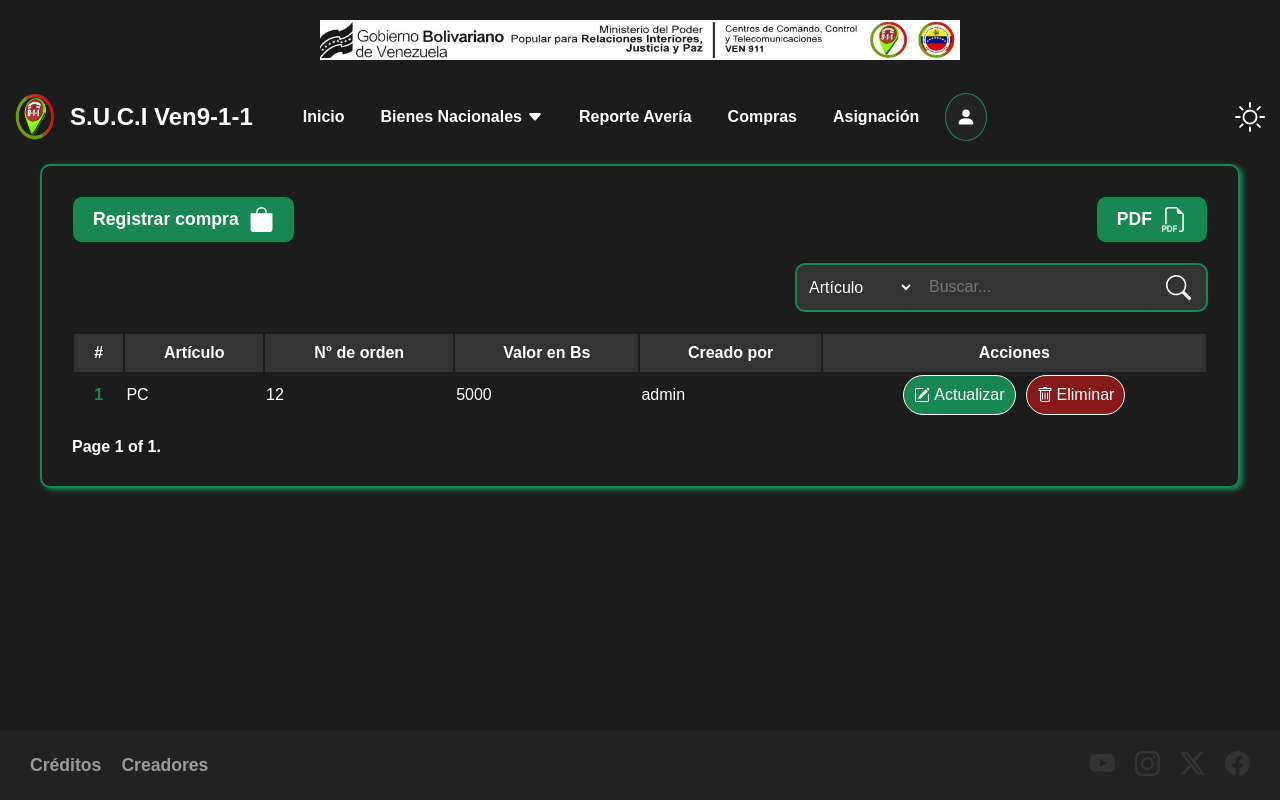
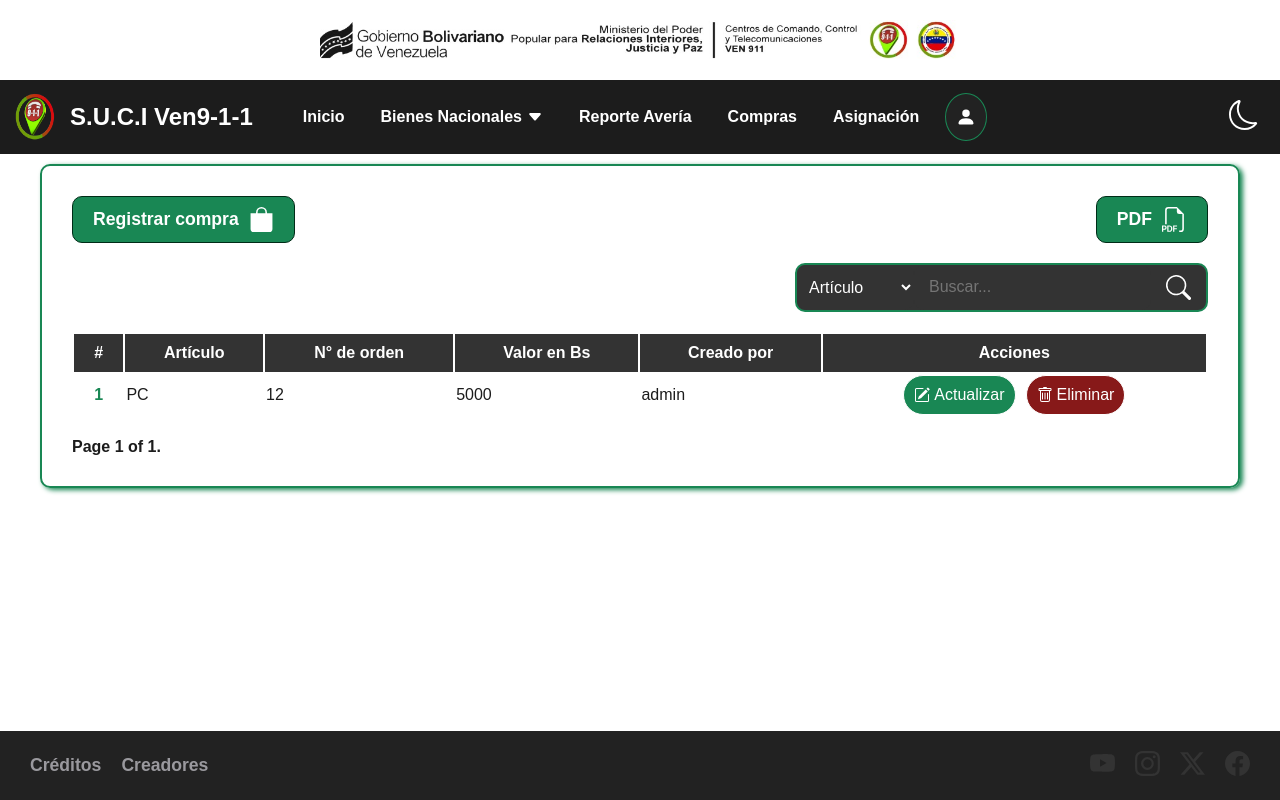
Before and after one commit to esnerf12/django-admin, a Django app: page /bienes/compra in a window 1280 px wide. Run offline with Django 5.2, Linux system fonts and the light colour scheme; data comes from the database, SQL or seed files in the repository; both versions use the stored data as it was after the commit.

Commit message:
fix styling, switch theme functionality

```diff
--- a/administracion/static/css/main.css
+++ b/administracion/static/css/main.css
@@ -1,7 +1,42 @@
+:root {
+    --grid-unit: 1rem;
+    --border-radius-base: 0.5rem;
+}
+
+[data-theme="light"] {
+    --color-bg: #ffffff;
+    --color-fg: #1c1c1c;
+}
+
+  [data-theme="dark"] {
+    --color-bg: #1c1c1c;
+    --color-fg: #ffffff;
+}
+
 body {
-    background: #1c1c1c;;
+    background-color: var(--color-bg);
+    color: var(--color-fg);
+    margin: 0;
     font-family: sans-serif;
-    margin: 0;
+}
+
+@media print {
+    body {
+        color: #1c1c1c;
+    }
+
+    .content-table thead tr th {
+        color: #1c1c1c;
+    }
+
+    .noPrint{
+      display: none !important;
+    }
+    h1 {
+        display: block !important;
+        padding: 0;
+        margin: 0;
+    }
 }
 
 /* Cintillo */
@@ -124,8 +159,14 @@
         align-items: center;
         padding: 5px;
 
+        button {
+            background: #1c1c1c;
+            border: none;
+        }
+
         svg {
             cursor: pointer;
+            color: white;
         }
     }
 
@@ -139,6 +180,7 @@
     gap: 20px;
     border: 2px solid #198754;
     margin: 10px 40px;
+    margin-bottom: 80px;
     padding: 30px;
     border-radius: 10px;
     box-shadow: 3px 2px 5px #198754;
@@ -169,6 +211,7 @@
         text-decoration: none;
         justify-content: center;
         align-items: center;
+        cursor: pointer;
     }
 
     .content-buttons a:last-child {
@@ -225,10 +268,6 @@
         color: #198754;
     }
 
-    .content-table tbody tr td {
-        color: white;
-    }
-
     .content-table tbody tr td div {
         display: flex;
         justify-content: center;
@@ -268,7 +307,6 @@
     .pagination {
         font-size: 1rem;
         font-weight: 700;
-        color: white;
     }
 }
 
@@ -293,7 +331,6 @@
     div form h1 {
         border-bottom: 3px solid #198754;
         margin: 0;
-        color: white;
     }
 
     div form .form-control {
@@ -311,7 +348,6 @@
     div form .form-control label {
         display: block;
         font-size: 1.2rem;
-        color: white;
     }
 
     div form .form-control input {
--- a/administracion/templates/base.html
+++ b/administracion/templates/base.html
@@ -1,6 +1,6 @@
 {% load static %}
 <!DOCTYPE html>
-<html lang="es">
+<html lang="es" data-theme="light">
   <head>
     <meta charset="UTF-8" />
     <meta name="viewport" content="width=device-width, initial-scale=1.0" />
@@ -11,7 +11,7 @@
     <div class="cintillo">
       <img src="{% static 'img/cintillo.jpeg' %}" alt="cintillo">
     </div>
-    <nav>
+    <nav class="noPrint">
       <div class="grid-container">
         <div>
           <a class="navbar-brand" href="#">
@@ -57,9 +57,9 @@
           </ul>
         </div>
         <div>
-          <svg xmlns="http://www.w3.org/2000/svg" width="30" height="30" fill="currentColor" class="bi bi-brightness-high" viewBox="0 0 16 16">
-            <path d="M8 11a3 3 0 1 1 0-6 3 3 0 0 1 0 6m0 1a4 4 0 1 0 0-8 4 4 0 0 0 0 8M8 0a.5.5 0 0 1 .5.5v2a.5.5 0 0 1-1 0v-2A.5.5 0 0 1 8 0m0 13a.5.5 0 0 1 .5.5v2a.5.5 0 0 1-1 0v-2A.5.5 0 0 1 8 13m8-5a.5.5 0 0 1-.5.5h-2a.5.5 0 0 1 0-1h2a.5.5 0 0 1 .5.5M3 8a.5.5 0 0 1-.5.5h-2a.5.5 0 0 1 0-1h2A.5.5 0 0 1 3 8m10.657-5.657a.5.5 0 0 1 0 .707l-1.414 1.415a.5.5 0 1 1-.707-.708l1.414-1.414a.5.5 0 0 1 .707 0m-9.193 9.193a.5.5 0 0 1 0 .707L3.05 13.657a.5.5 0 0 1-.707-.707l1.414-1.414a.5.5 0 0 1 .707 0m9.193 2.121a.5.5 0 0 1-.707 0l-1.414-1.414a.5.5 0 0 1 .707-.707l1.414 1.414a.5.5 0 0 1 0 .707M4.464 4.465a.5.5 0 0 1-.707 0L2.343 3.05a.5.5 0 1 1 .707-.707l1.414 1.414a.5.5 0 0 1 0 .708"/>
-          </svg>
+          <button data-theme-toggle aria-label="Change to light theme">
+
+          </button>
         </div>
       </div>
     </nav>
@@ -109,5 +109,83 @@
         }
       })
     </script>
+
+    <script>
+      /**
+      * Utility function to calculate the current theme setting.
+      * Look for a local storage value.
+      * Fall back to system setting.
+      * Fall back to light mode.
+      */
+      function calculateSettingAsThemeString({ localStorageTheme, systemSettingDark }) {
+        if (localStorageTheme !== null) {
+          return localStorageTheme;
+        }
+
+        if (systemSettingDark.matches) {
+          return "dark";
+        }
+
+        return "light";
+      }
+
+      /**
+      * Utility function to update the button text and aria-label.
+      */
+      function updateButton({ buttonEl, isDark }) {
+        const newCta = isDark ? `<svg xmlns="http://www.w3.org/2000/svg" width="30" height="30" fill="currentColor" class="bi bi-brightness-high" viewBox="0 0 16 16">
+              <path d="M8 11a3 3 0 1 1 0-6 3 3 0 0 1 0 6m0 1a4 4 0 1 0 0-8 4 4 0 0 0 0 8M8 0a.5.5 0 0 1 .5.5v2a.5.5 0 0 1-1 0v-2A.5.5 0 0 1 8 0m0 13a.5.5 0 0 1 .5.5v2a.5.5 0 0 1-1 0v-2A.5.5 0 0 1 8 13m8-5a.5.5 0 0 1-.5.5h-2a.5.5 0 0 1 0-1h2a.5.5 0 0 1 .5.5M3 8a.5.5 0 0 1-.5.5h-2a.5.5 0 0 1 0-1h2A.5.5 0 0 1 3 8m10.657-5.657a.5.5 0 0 1 0 .707l-1.414 1.415a.5.5 0 1 1-.707-.708l1.414-1.414a.5.5 0 0 1 .707 0m-9.193 9.193a.5.5 0 0 1 0 .707L3.05 13.657a.5.5 0 0 1-.707-.707l1.414-1.414a.5.5 0 0 1 .707 0m9.193 2.121a.5.5 0 0 1-.707 0l-1.414-1.414a.5.5 0 0 1 .707-.707l1.414 1.414a.5.5 0 0 1 0 .707M4.464 4.465a.5.5 0 0 1-.707 0L2.343 3.05a.5.5 0 1 1 .707-.707l1.414 1.414a.5.5 0 0 1 0 .708"/>
+            </svg>` : `<svg xmlns="http://www.w3.org/2000/svg" width="30" height="30" fill="currentColor" class="bi bi-moon" viewBox="0 0 16 16">
+              <path d="M6 .278a.77.77 0 0 1 .08.858 7.2 7.2 0 0 0-.878 3.46c0 4.021 3.278 7.277 7.318 7.277q.792-.001 1.533-.16a.79.79 0 0 1 .81.316.73.73 0 0 1-.031.893A8.35 8.35 0 0 1 8.344 16C3.734 16 0 12.286 0 7.71 0 4.266 2.114 1.312 5.124.06A.75.75 0 0 1 6 .278M4.858 1.311A7.27 7.27 0 0 0 1.025 7.71c0 4.02 3.279 7.276 7.319 7.276a7.32 7.32 0 0 0 5.205-2.162q-.506.063-1.029.063c-4.61 0-8.343-3.714-8.343-8.29 0-1.167.242-2.278.681-3.286"/>
+            </svg>`;
+        // use an aria-label if you are omitting text on the button
+        // and using a sun/moon icon, for example
+        buttonEl.setAttribute("aria-label", newCta);
+        buttonEl.innerHTML = newCta;
+      }
+
+      /**
+      * Utility function to update the theme setting on the html tag
+      */
+      function updateThemeOnHtmlEl({ theme }) {
+        document.querySelector("html").setAttribute("data-theme", theme);
+      }
+
+
+      /**
+      * On page load:
+      */
+
+      /**
+      * 1. Grab what we need from the DOM and system settings on page load
+      */
+      const button = document.querySelector("[data-theme-toggle]");
+      const localStorageTheme = localStorage.getItem("theme");
+      const systemSettingDark = window.matchMedia("(prefers-color-scheme: dark)");
+
+      /**
+      * 2. Work out the current site settings
+      */
+      let currentThemeSetting = calculateSettingAsThemeString({ localStorageTheme, systemSettingDark });
+
+      /**
+      * 3. Update the theme setting and button text accoridng to current settings
+      */
+      updateButton({ buttonEl: button, isDark: currentThemeSetting === "dark" });
+      updateThemeOnHtmlEl({ theme: currentThemeSetting });
+
+      /**
+      * 4. Add an event listener to toggle the theme
+      */
+      button.addEventListener("click", (event) => {
+        const newTheme = currentThemeSetting === "dark" ? "light" : "dark";
+
+        localStorage.setItem("theme", newTheme);
+        updateButton({ buttonEl: button, isDark: newTheme === "dark" });
+        updateThemeOnHtmlEl({ theme: newTheme });
+
+        currentThemeSetting = newTheme;
+      });
+    </script>
   </body>
 </html>
--- a/administracion/templates/compra/compra.html
+++ b/administracion/templates/compra/compra.html
@@ -2,9 +2,9 @@
 
 {% block content %}
     <main class="content">
-        <h1 hidden>Compra</h1>
+        <h1 hidden>Compras</h1>
 
-        <div class="content-buttons">
+        <div class="noPrint content-buttons">
             <div>
                 <a href="{% url 'create_compra' %}">
                     <span>Registrar compra</span>
@@ -14,7 +14,7 @@
                 </a>
             </div>
             <div>
-                <a>
+                <a onclick="window.print()">
                     <span>PDF</span>
                     <svg xmlns="http://www.w3.org/2000/svg" width="25" height="25" fill="currentColor" class="bi bi-filetype-pdf" viewBox="0 0 16 16">
                         <path fill-rule="evenodd" d="M14 4.5V14a2 2 0 0 1-2 2h-1v-1h1a1 1 0 0 0 1-1V4.5h-2A1.5 1.5 0 0 1 9.5 3V1H4a1 1 0 0 0-1 1v9H2V2a2 2 0 0 1 2-2h5.5zM1.6 11.85H0v3.999h.791v-1.342h.803q.43 0 .732-.173.305-.175.463-.474a1.4 1.4 0 0 0 .161-.677q0-.375-.158-.677a1.2 1.2 0 0 0-.46-.477q-.3-.18-.732-.179m.545 1.333a.8.8 0 0 1-.085.38.57.57 0 0 1-.238.241.8.8 0 0 1-.375.082H.788V12.48h.66q.327 0 .512.181.185.183.185.522m1.217-1.333v3.999h1.46q.602 0 .998-.237a1.45 1.45 0 0 0 .595-.689q.196-.45.196-1.084 0-.63-.196-1.075a1.43 1.43 0 0 0-.589-.68q-.396-.234-1.005-.234zm.791.645h.563q.371 0 .609.152a.9.9 0 0 1 .354.454q.118.302.118.753a2.3 2.3 0 0 1-.068.592 1.1 1.1 0 0 1-.196.422.8.8 0 0 1-.334.252 1.3 1.3 0 0 1-.483.082h-.563zm3.743 1.763v1.591h-.79V11.85h2.548v.653H7.896v1.117h1.606v.638z"/>
@@ -23,7 +23,7 @@
             </div>
         </div>
 
-        <div class="content-search">
+        <div class="noPrint content-search">
             <form action="{% url 'search_compra' %}" method="GET">
                 {% csrf_token %}
                 <select name="option" id="option">
@@ -48,7 +48,7 @@
                     <th scope="col">N° de orden</th>
                     <th scope="col">Valor en Bs</th>
                     <th scope="col">Creado por</th>
-                    <th scope="col">Acciones</th>
+                    <th class="noPrint" scope="col">Acciones</th>
                 </tr>
             </thead>
             <tbody>
@@ -59,7 +59,7 @@
                     <td>{{ com.n_orden }}</td>
                     <td>{{ com.valor_bs }}</td>
                     <td>{{ com.user }}</td>
-                    <td>
+                    <td class="noPrint">
                         <div>
                             <a href="{% url 'update_compra' com.id %}">
                                 <svg xmlns="http://www.w3.org/2000/svg" width="16" height="16" fill="currentColor" class="bi bi-pencil-square" viewBox="0 0 16 16">
```
Also changed, not shown: administracion/templates/asignacion/asignacion.html (+6 -6 lines), administracion/templates/averia/averia.html (+5 -5 lines), administracion/templates/consumible/consumible.html (+5 -5 lines), administracion/templates/mobiliario/mobiliario.html (+5 -5 lines), administracion/templates/tecnologia/tecnologia.html (+6 -6 lines), administracion/templates/vehiculo/vehiculo.html (+6 -6 lines), db.sqlite3.
